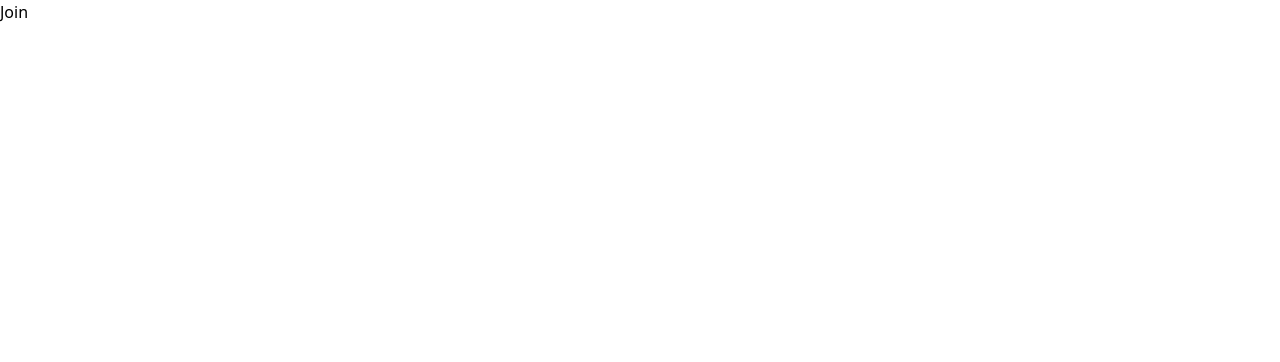
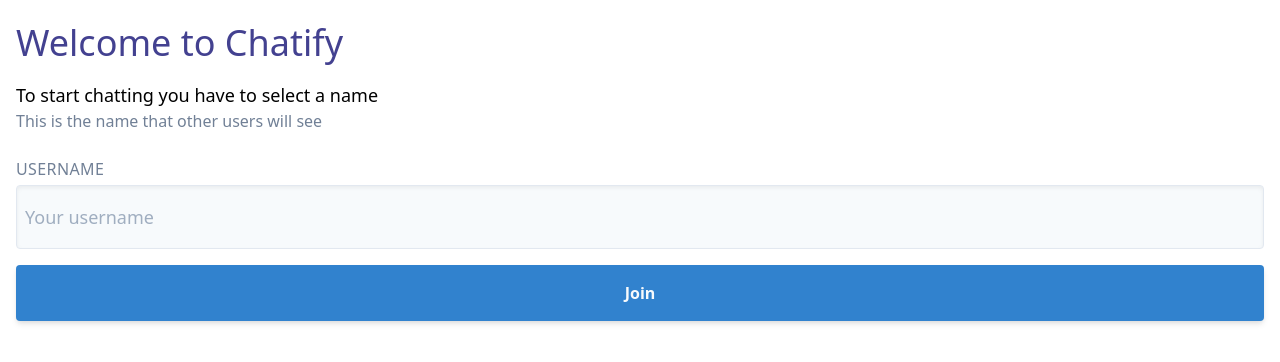
Before and after one commit to Seergs/chatify-client, a React (Create React App) app: page / in a window 1280 px wide. Shown: the top 362 px of the page. Built offline with nearby package versions, Linux system fonts and the light colour scheme.

Commit message:
socket connection

```diff
--- a/package.json
+++ b/package.json
@@ -15,6 +15,7 @@
     "react-router-dom": "^5.2.0",
     "react-scripts": "3.4.1",
     "socket.io-client": "^2.3.0",
+    "tailwindcss": "^1.4.6",
     "typescript": "^3.7.5"
   },
   "scripts": {
@@ -42,8 +43,8 @@
   },
   "devDependencies": {
     "@types/react-router-dom": "^5.1.5",
+    "@types/socket.io-client": "^1.4.33",
     "autoprefixer": "^9.8.4",
-    "postcss-cli": "^7.1.1",
-    "tailwindcss": "^1.4.6"
+    "postcss-cli": "^7.1.1"
   }
 }
--- a/postcss.config.js
+++ b/postcss.config.js
@@ -1,5 +1,5 @@
 const tailwind = require("tailwindcss");
 
 module.exports = {
-  plugins: [tailwind("./tailwind.js"), require("autoprefixer")],
+  plugins: [tailwind("./tailwind.config.js"), require("autoprefixer")],
 };
--- a/src/App.tsx
+++ b/src/App.tsx
@@ -6,7 +6,7 @@
 
 function App() {
   return (
-    <div className="App">
+    <div className="App antialiased">
       <BrowserRouter>
         <Switch>
           <Route path="/general" component={Chat} />
--- a/src/components/Chat.tsx
+++ b/src/components/Chat.tsx
@@ -1,5 +1,34 @@
-import React from "react";
+import React, { useEffect, useState } from "react";
+import { useLocation } from "react-router-dom";
+import io from "socket.io-client";
+let socket: SocketIOClient.Socket;
 
 export default function Chat() {
+  const [name, setName] = useState("");
+  const ENDPOINT = "http://localhost:5000";
+
+  const { search } = useLocation();
+
+  useEffect(() => {
+    function connect() {
+      const query = new URLSearchParams(search);
+      const username = query.get("name");
+
+      socket = io(ENDPOINT);
+
+      if (username) {
+        setName(username);
+      }
+
+      socket.emit("join", { name: username });
+    }
+
+    connect();
+
+    return () => {
+      socket.emit("disconnect");
+      //socket.off();
+    };
+  }, [ENDPOINT, search]);
   return <div>Chat</div>;
 }
--- a/src/components/Join.tsx
+++ b/src/components/Join.tsx
@@ -1,5 +1,55 @@
-import React from "react";
+import React, { useState } from "react";
+import { Link } from "react-router-dom";
 
 export default function Join() {
-  return <div>Join</div>;
+  const [name, setName] = useState("");
+  const [error, setError] = useState<null | string>(null);
+  const validate = (e: React.MouseEvent<HTMLAnchorElement, MouseEvent>) => {
+    if (!name) {
+      e.preventDefault();
+      setError("Please select a username");
+    } else if (name.trim().length < 6) {
+      e.preventDefault();
+      setError("Username must be at least 6 characters long");
+    }
+  };
+  return (
+    <div className="p-4">
+      <h2 className="text-4xl text-indigo-800">Welcome to Chatify</h2>
+      <h3 className="mt-3 text-lg">
+        To start chatting you have to select a name
+      </h3>
+      <p className="text-gray-600">
+        This is the name that other users will see
+      </p>
+
+      <form className="mt-6 flex flex-col">
+        <label
+          className="font-medium text-gray-600 tracking-wide"
+          htmlFor="name"
+        >
+          USERNAME
+        </label>
+        <input
+          type="text"
+          name="name"
+          value={name}
+          onChange={(e) => setName(e.target.value)}
+          required
+          placeholder="Your username"
+          className="mt-1 px-2 bg-gray-100 h-16 text-lg text-gray-800 border rounded shadow-inner"
+        />
+        {error && (
+          <span className="p-2 text-sm bg-red-600 text-red-100">{error}</span>
+        )}
+        <Link
+          className="py-4 mt-4 bg-blue-600 rounded text-center text-gray-100 font-semibold shadow-md"
+          onClick={validate}
+          to={`/general?name=${name}`}
+        >
+          Join
+        </Link>
+      </form>
+    </div>
+  );
 }
```
Also changed, not shown: tailwind.config.js (renamed from tailwind.js), 1 other file (tests, documents, lock files or other folders).
